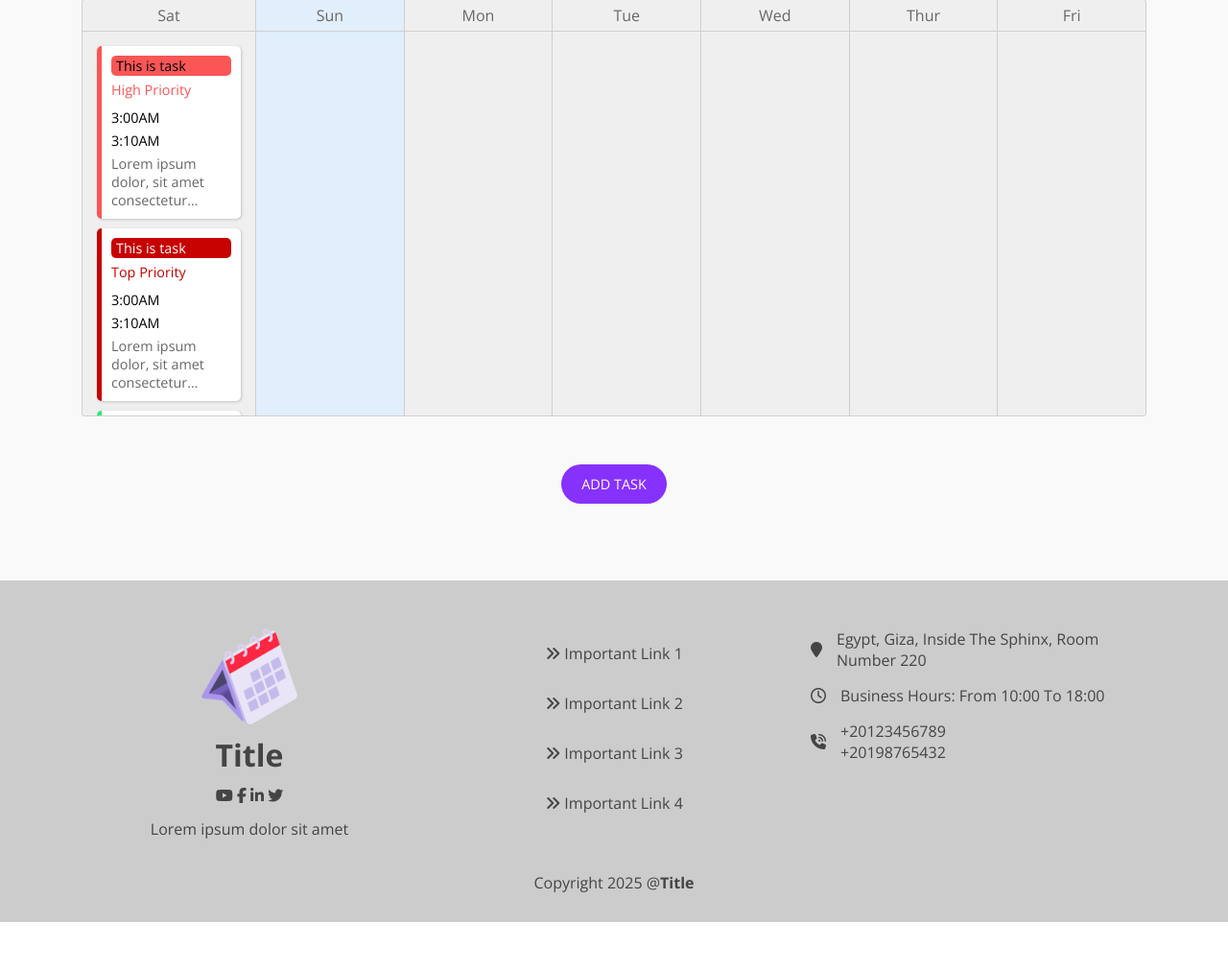
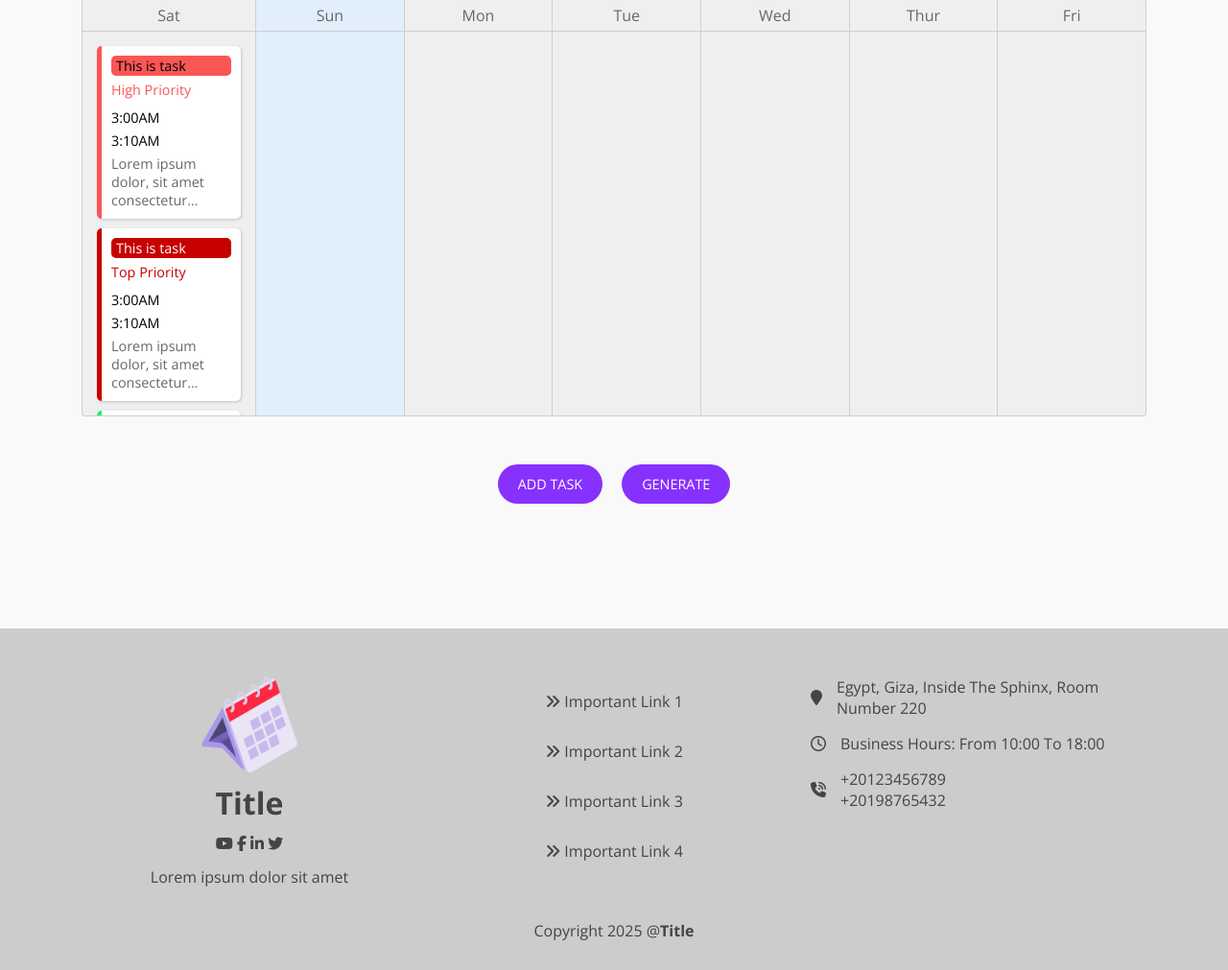
Before and after one commit to muhammad-ahmed-gh/schedule-generator, a Python web app: template templates/index.html in a window 1280 px wide. Shown: the part 346-1357 px from the top of the page at 96% size. Before the commit the page ends 1307 px from the top, so only its background shows below. Run offline with Jinja, Linux system fonts and the light colour scheme; the template is opened without the code that fills it, so the values that code supplies are empty; some libraries are stand-ins or nearby versions.

Commit message:
feat: add generate button

```diff
--- a/static/css/main.css
+++ b/static/css/main.css
@@ -360,10 +360,15 @@
   max-height: 70px; /* in case browser isn't compatible */
 }
 
-main .add-task {
-  display: block;
+main .actions {
+  display: flex;
+  justify-content: center;
+  gap: 20px;
+  margin: 50px 0;
+}
+
+main .btn {
   padding: 10px 20px;
-  margin: 50px auto 0;
   border: 1px transparent solid;
   outline: none;
   border-radius: 9999px;
@@ -375,7 +380,7 @@
   transition: var(--main-transition);
 }
 
-main .add-task:hover {
+main .btn:hover {
   background-color: white;
   color: var(--main-color-alt);
   border-color: var(--main-color-alt);
--- a/templates/index.html
+++ b/templates/index.html
@@ -145,7 +145,10 @@
             <div class="tasks"></div>
           </div>
         </div>
-        <button class="add-task">Add Task</button>
+        <div class="actions">
+          <button class="btn add-task">Add Task</button>
+          <button class="btn generate">generate</button>
+        </div>
       </div>
     </main>
 
@@ -161,9 +164,7 @@
               <a href="#"><i class="fa-brands fa-linkedin-in"></i></a>
               <a href="#"><i class="fa-brands fa-twitter"></i></a>
             </div>
-            <p class="desc">
-              Lorem ipsum dolor sit amet
-            </p>
+            <p class="desc">Lorem ipsum dolor sit amet</p>
           </div>
           <div class="col">
             <ul class="links">
@@ -204,10 +205,10 @@
             </div>
             <div class="info">
               <i class="fa-solid fa-phone-volume"></i>
-                <ul>
-                  <li>+20123456789</li>
-                  <li>+20198765432</li>
-                </ul>
+              <ul>
+                <li>+20123456789</li>
+                <li>+20198765432</li>
+              </ul>
             </div>
           </div>
         </div>
```
